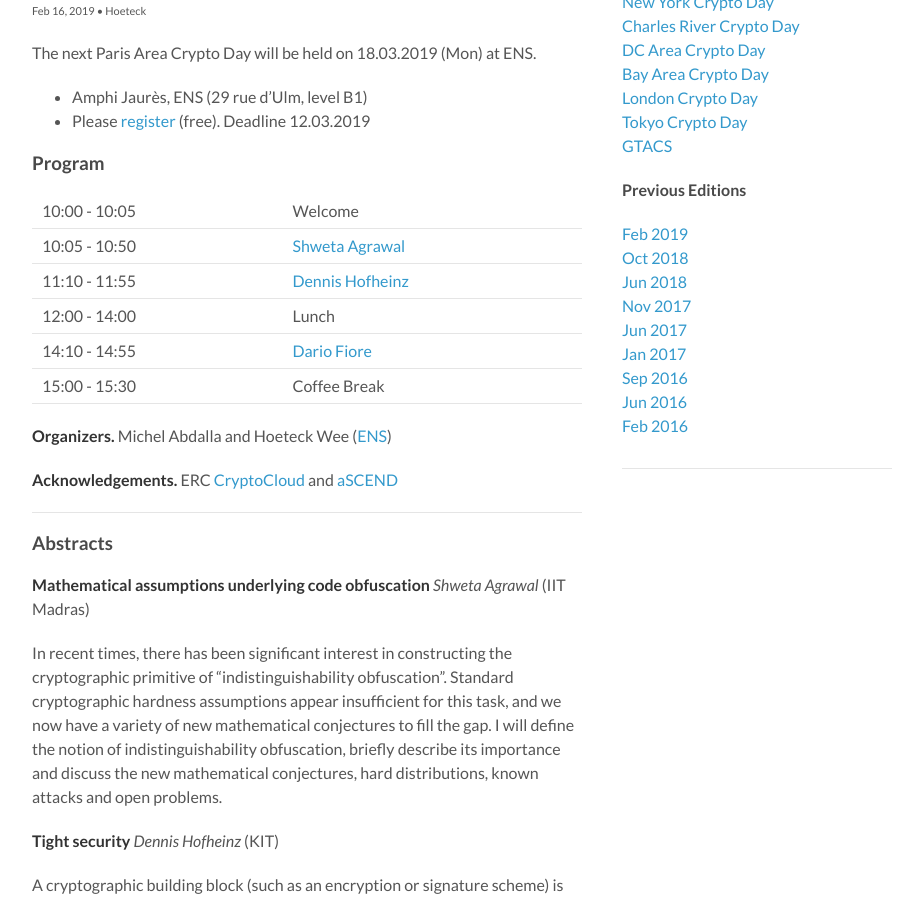
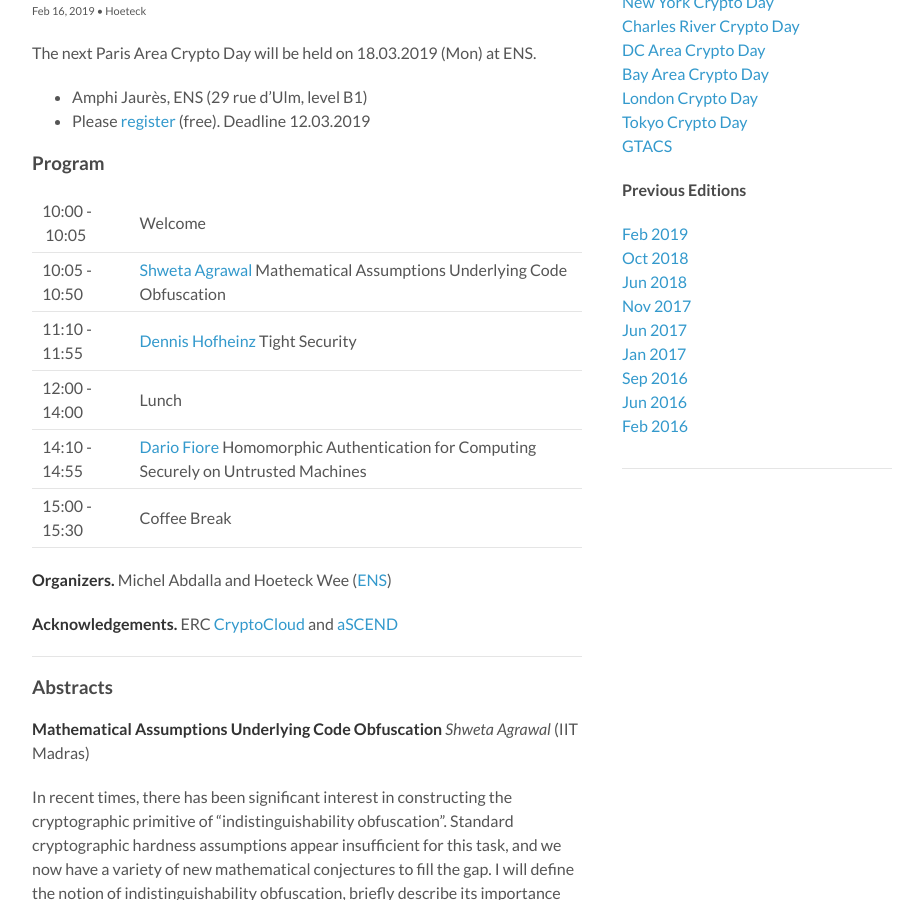
Before and after one commit to pariscryptoday/pariscryptoday.github.io, a Jekyll site: the page built from _posts/2019-01-21-ninth.md, in a window 1280 px wide and 900 px high, scrolled down 250 px. Shown: the whole window, without its empty margins (178-1101 px from the left). Built offline with Jekyll 4.4.1, drawn with Linux system fonts in a browser that asks for light colours.

Commit message:
mar 18 2019

```diff
--- a/_posts/2019-01-21-ninth.md
+++ b/_posts/2019-01-21-ninth.md
@@ -14,10 +14,10 @@ ENS.
 ### Program
 
 | 10:00&nbsp;-&nbsp;10:05 | Welcome
-| 10:05 - 10:50 | [Shweta Agrawal](#SA)
-| 11:10 - 11:55 | [Dennis Hofheinz](#DH)
+| 10:05 - 10:50 | [Shweta Agrawal](#SA) Mathematical Assumptions Underlying Code Obfuscation
+| 11:10 - 11:55 | [Dennis Hofheinz](#DH) Tight Security
 | 12:00 - 14:00 | Lunch
-| 14:10 - 14:55 | [Dario Fiore](#DF)
+| 14:10 - 14:55 | [Dario Fiore](#DF) Homomorphic Authentication for Computing Securely on Untrusted Machines
 | 15:00 - 15:30 | Coffee Break
 
 **Organizers.** Michel Abdalla and Hoeteck Wee ([ENS](https://crypto.di.ens.fr/web2py))
@@ -28,7 +28,7 @@ ENS.
 
 ### Abstracts
 
-**<a name="SA"></a>Mathematical assumptions underlying code obfuscation**
+**<a name="SA"></a>Mathematical Assumptions Underlying Code Obfuscation**
 *Shweta Agrawal* (IIT Madras)
 
 In recent times, there has been significant interest in constructing
```
Also changed, not shown: 2 other files.
